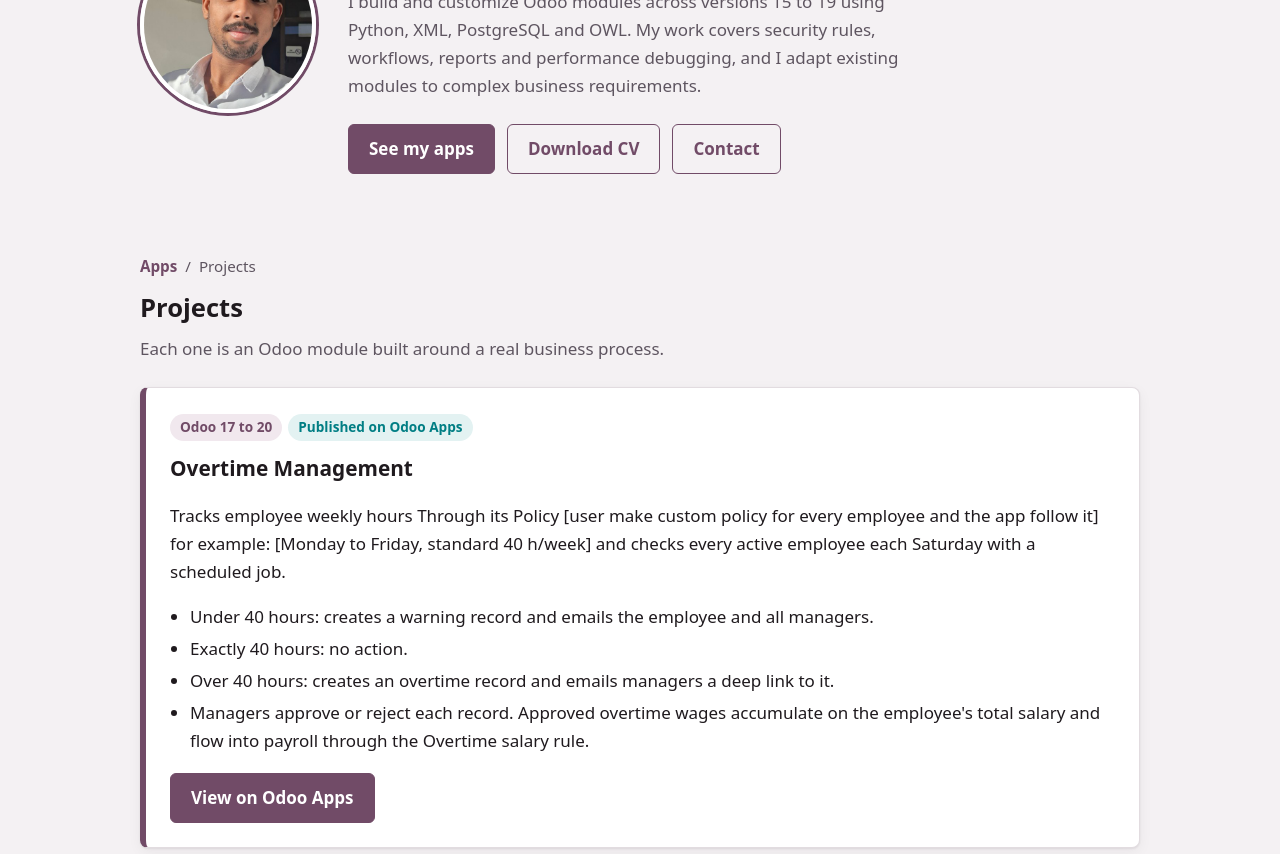
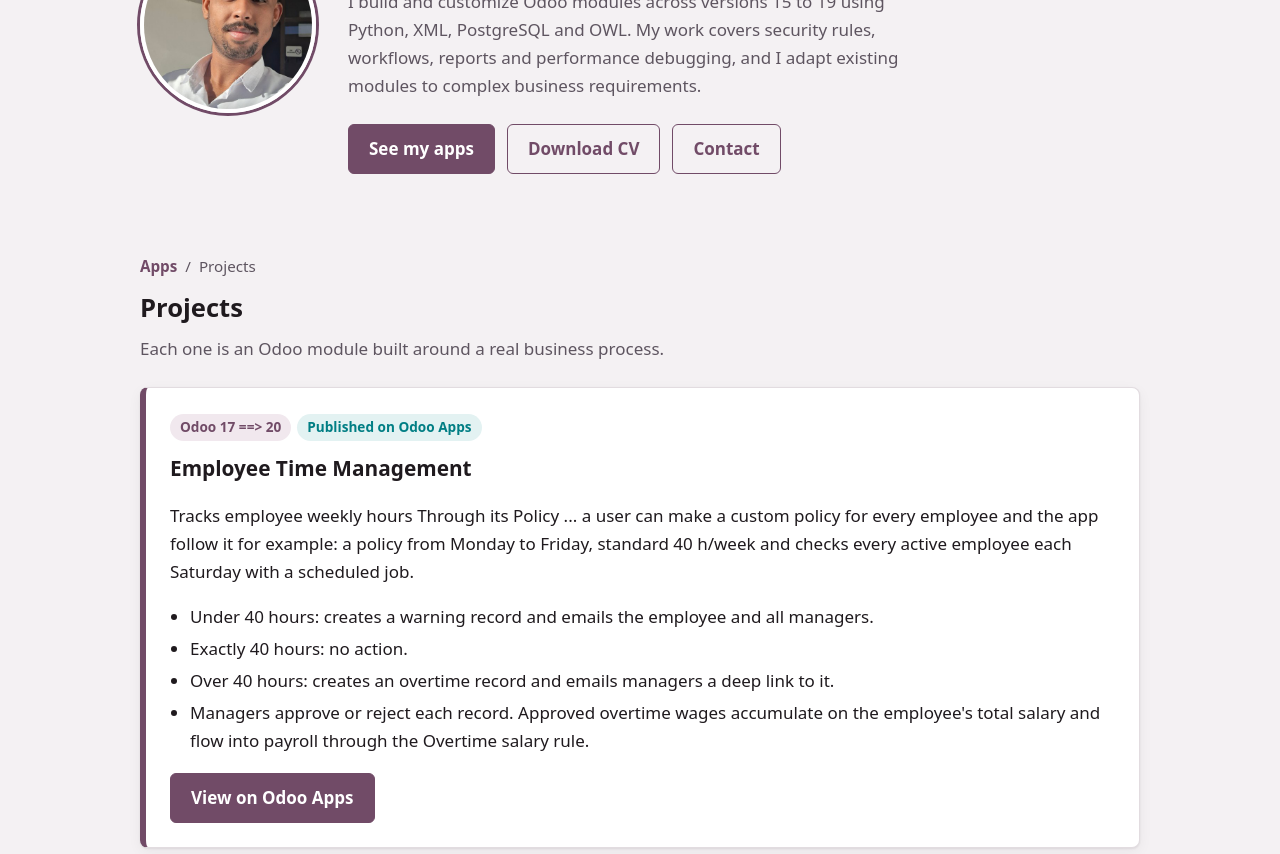
Before and after one commit to ABdulrahmanMaHER/ABdulrahmanMaHER.github.io, a plain HTML site: page index.html in a window 1280 px wide. Shown: the part 243-1097 px from the top of the page. Drawn offline with Linux system fonts and the light colour scheme.

Commit message:
Update project descriptions and tags in index.html

```diff
--- a/index.html
+++ b/index.html
@@ -84,9 +84,9 @@ footer{padding:32px 0 48px;color:var(--muted);font-size:.95rem;text-align:center
 <p class="sub">Each one is an Odoo module built around a real business process.</p>
 
 <article class="card feature">
-<span class="tag">Odoo 17 to 20</span><span class="tag t">Published on Odoo Apps</span>
-<h3>Overtime Management</h3>
-<p>Tracks employee weekly hours Through its Policy [user make custom policy for every employee and the app follow it] for example: [Monday to Friday, standard 40 h/week] and checks every active employee each Saturday with a scheduled job.</p>
+<span class="tag">Odoo 17 ==> 20</span><span class="tag t">Published on Odoo Apps</span>
+<h3>Employee Time Management</h3>
+<p>Tracks employee weekly hours Through its Policy ... a user can make a custom policy for every employee and the app follow it for example: a policy from Monday to Friday, standard 40 h/week and checks every active employee each Saturday with a scheduled job.</p>
 <ul>
 <li>Under 40 hours: creates a warning record and emails the employee and all managers.</li>
 <li>Exactly 40 hours: no action.</li>
```
